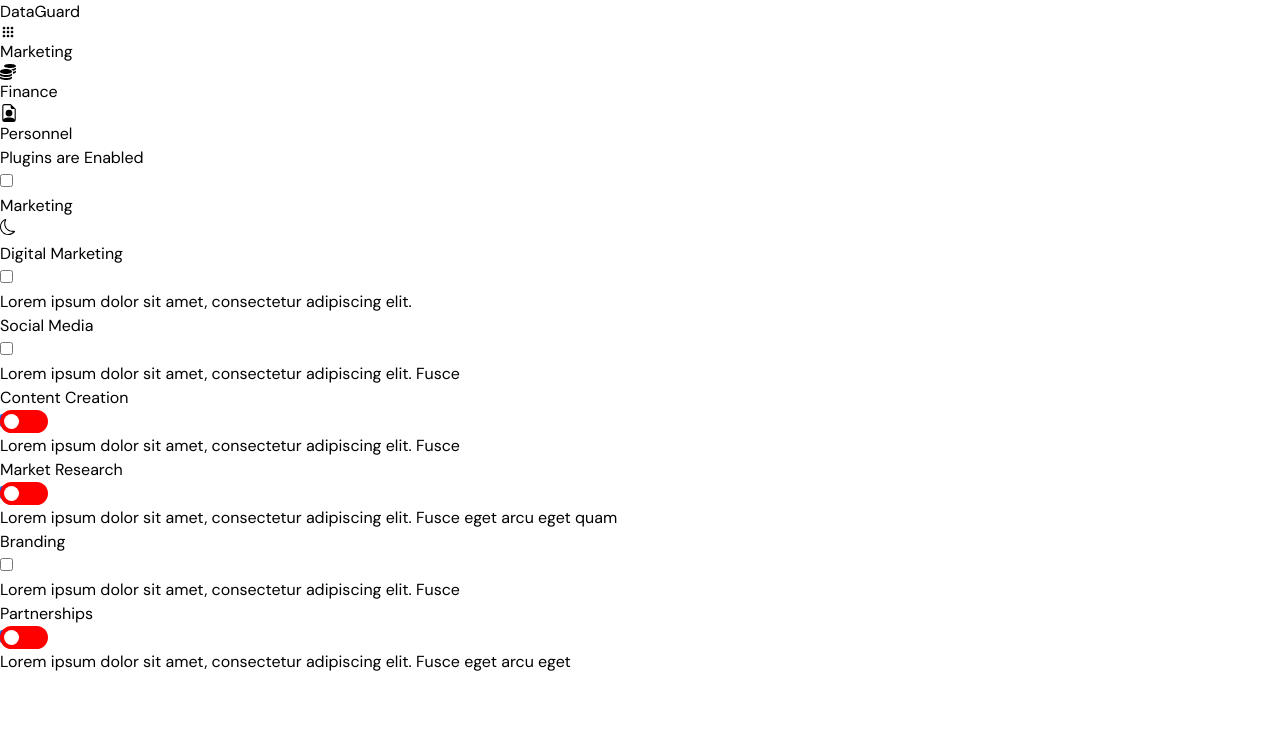
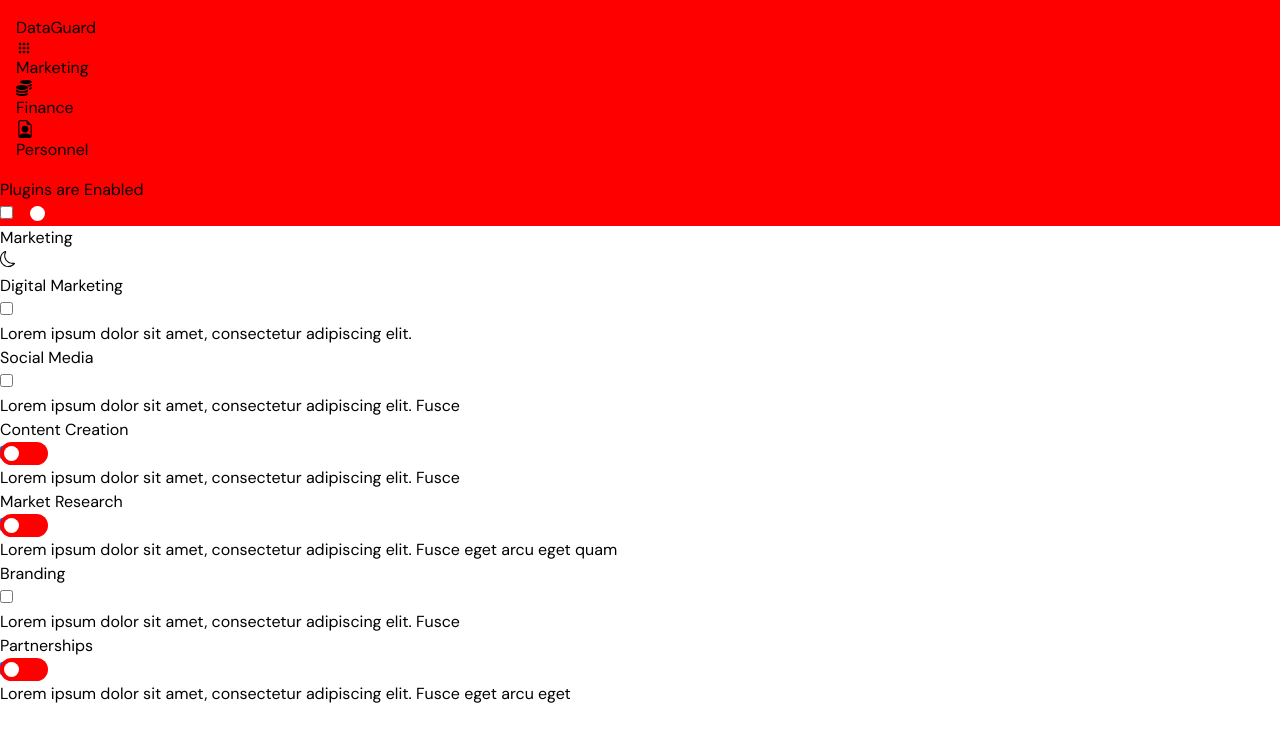
Before and after one commit to colline-kooza/data-guard-test, a Next.js app: page / in a window 1280 px wide. Shown: the top 742 px of the page. Built offline with nearby package versions, Linux system fonts and the light colour scheme.

Commit message:
updated ared color

```diff
--- a/Components/SideBar.jsx
+++ b/Components/SideBar.jsx
@@ -22,8 +22,8 @@ export default function SideBar() {
     setGuard("personel");
   }
   return (
-    <div className="flex max-full min-h-screen">
-      <section className="bg-gray-400 h-[80vh] sm:min-h-[100vh]  lg:min-h-[100vh] w-[100%] sm:w-[100%] lg:w-[90%] flex flex-col justify-between ">
+    <div className=" flex max-full min-h-screen">
+      <section className="bg-gray-400 h-[80vh] side-bar sm:min-h-[100vh]  lg:min-h-[100vh] w-[100%] sm:w-[100%] lg:w-[90%] flex flex-col justify-between ">
         <div className="data-header p-4 flex flex-col gap-5">
           <h2 className="text-[24px] font-[500]">
             Data
--- a/styles/_global.scss
+++ b/styles/_global.scss
@@ -5,6 +5,13 @@
   box-sizing: border-box;
   font-family: "DM Sans", sans-serif;
 }
+.side-bar {
+  background-color: red;
+  .data-header {
+    padding: 1rem;
+  }
+}
+
 .loader {
   width: 48px;
   height: 48px;
```
